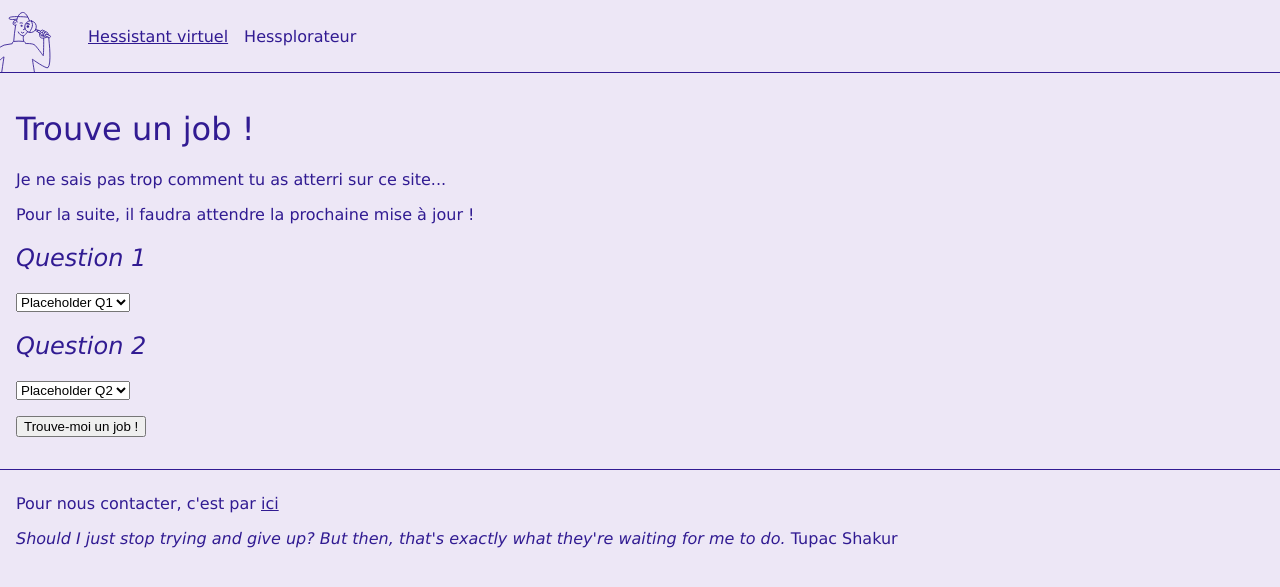
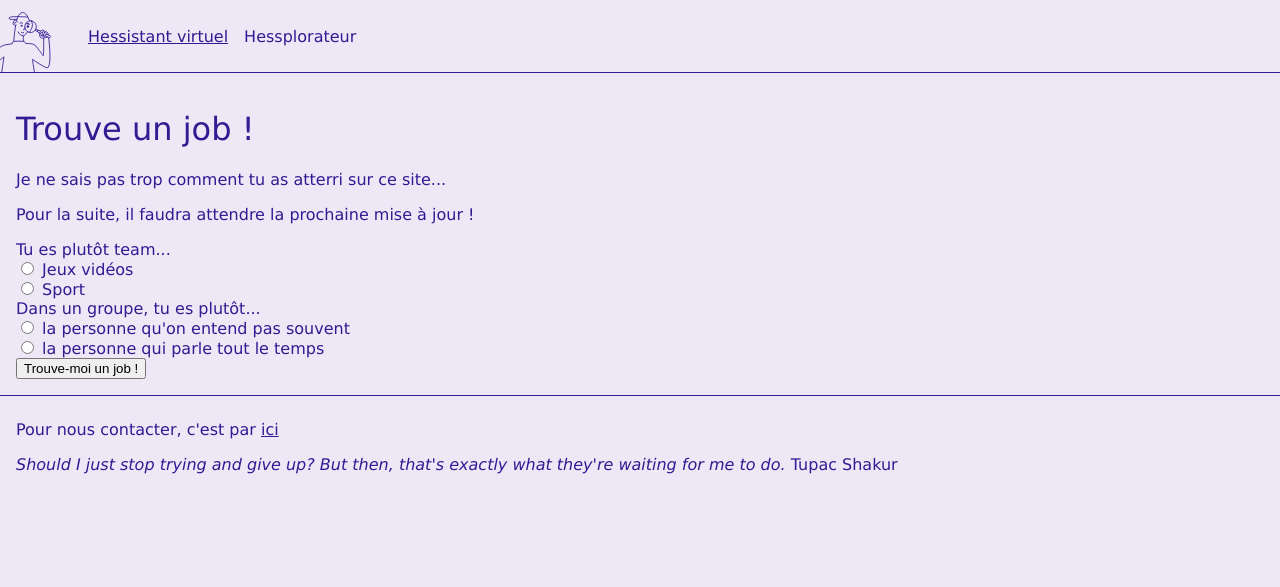
Before and after one commit to Ju4/Hessistant, a Jekyll site: the page built from index.html, in a window 1280 px wide. Shown: the top 587 px of the page. Built offline with Jekyll 4.4.1, drawn with Linux system fonts in a browser that asks for light colours.

Commit message:
Return multiple jobs

```diff
--- a/_data/questions.yml
+++ b/_data/questions.yml
@@ -1,20 +1,14 @@
 - id: job-type
-  text: Question 1
-  placeholder: Placeholder Q1
+  text: Tu es plutôt team...
   answers:
     - id: type-1
-      text: Answer 1
+      text: Jeux vidéos
     - id: type-2
-      text: Answer 2
-- id: job-topic
-  text: Question 2
-  placeholder: Placeholder Q2
+      text: Sport
+- id: job-interaction
+  text: Dans un groupe, tu es plutôt...
   answers:
-    - id: topic-1
-      text: Answer 1
-    - id: topic-2
-      text: Answer 2
-    - id: topic-3
-      text: Answer 3
-    - id: topic-4
-      text: Answer 4
+    - id: interaction-1
+      text: la personne qu'on entend pas souvent
+    - id: interaction-2
+      text: la personne qui parle tout le temps
--- a/_includes/tutorial.js
+++ b/_includes/tutorial.js
@@ -3,10 +3,10 @@
     var selectedAnswers = {};
 
     {% for question in site.data.questions %}
-      selectedAnswers["{{ question.id }}"] = document.getElementsByName("question-{{ question.id }}")[0].value;
+      selectedAnswers["{{ question.id }}"] = document.querySelector('input[name="question-{{ question.id }}"]:checked').value;
     {% endfor %}
 
-    var foundJobs = "Je n'ai rien trouvé pour le moment... sorry!";
+    var foundJobs = [];
 
     {% for job in site.jobs %}
       var jobLabels = {{ job.labels | jsonify }};
@@ -15,10 +15,19 @@
       	containsLabels = selectedAnswers[question] !== "" && containsLabels && jobLabels.includes(selectedAnswers[question]);
       }
       if (containsLabels) {
-        foundJobs = "{{ job.title }}";
+        foundJobs.push(["{{ job.title }}", "{{ job.url }}"]);
       }
     {% endfor %}
 
-    document.getElementById("foundJobs").textContent = foundJobs;
+	if (foundJobs.length) {
+	  var updatedContent = "<p>Voici quelques suggestions de jobs qui pourraient te plaire :</p><ul>";
+	  for (var item of foundJobs) {
+	    updatedContent += `<li><a href="${item[1]}" alt="${item[0]}">${item[0]}</a></li>`
+	  }
+	  updatedContent += "</ul>"
+	  document.getElementById("foundJobs").innerHTML = updatedContent;
+	} else {
+      document.getElementById("foundJobs").innerHTML = "<p>Je n'ai rien trouvé pour le moment... sorry!</p>";
+	}
   }
 </script>
--- a/index.html
+++ b/index.html
@@ -7,20 +7,18 @@
 <p>Je ne sais pas trop comment tu as atterri sur ce site...</p>
 <p>Pour la suite, il faudra attendre la prochaine mise à jour !</p>
 
+<form onsubmit="findJobs(); return false;">
 {% for question in site.data.questions %}
-  <h2>{{ question.text }}</h2>
-  <select name="question-{{ question.id }}" required>
-    <option value="" disabled selected>{{ question.placeholder }}</option>
-    {% for answer in question.answers %}
-      <option value="{{ answer.id }}">{{ answer.text }}</option>
-    {% endfor %}
+  <label for="question-{{ question.id }}">{{ question.text }}</label><br>
+  {% for answer in question.answers %}
+    <input type="radio" id="{{ answer.id }}" name="question-{{ question.id }}" value="{{ answer.id }}" required>
+    <label for="{{ answer.id }}">{{ answer.text }}</label><br>
+  {% endfor %}
   </select>
 {% endfor %}
+<input type="submit" value="Trouve-moi un job !">
+</form>
 
-<p>
-  <button onclick="findJobs()">Trouve-moi un job !</button>
-</p>
-
-<p id="foundJobs"></p>
+<div id="foundJobs"></div>
 
 {% include tutorial.js %}
```
Also changed, not shown: jobs.md (+0 -2 lines).
